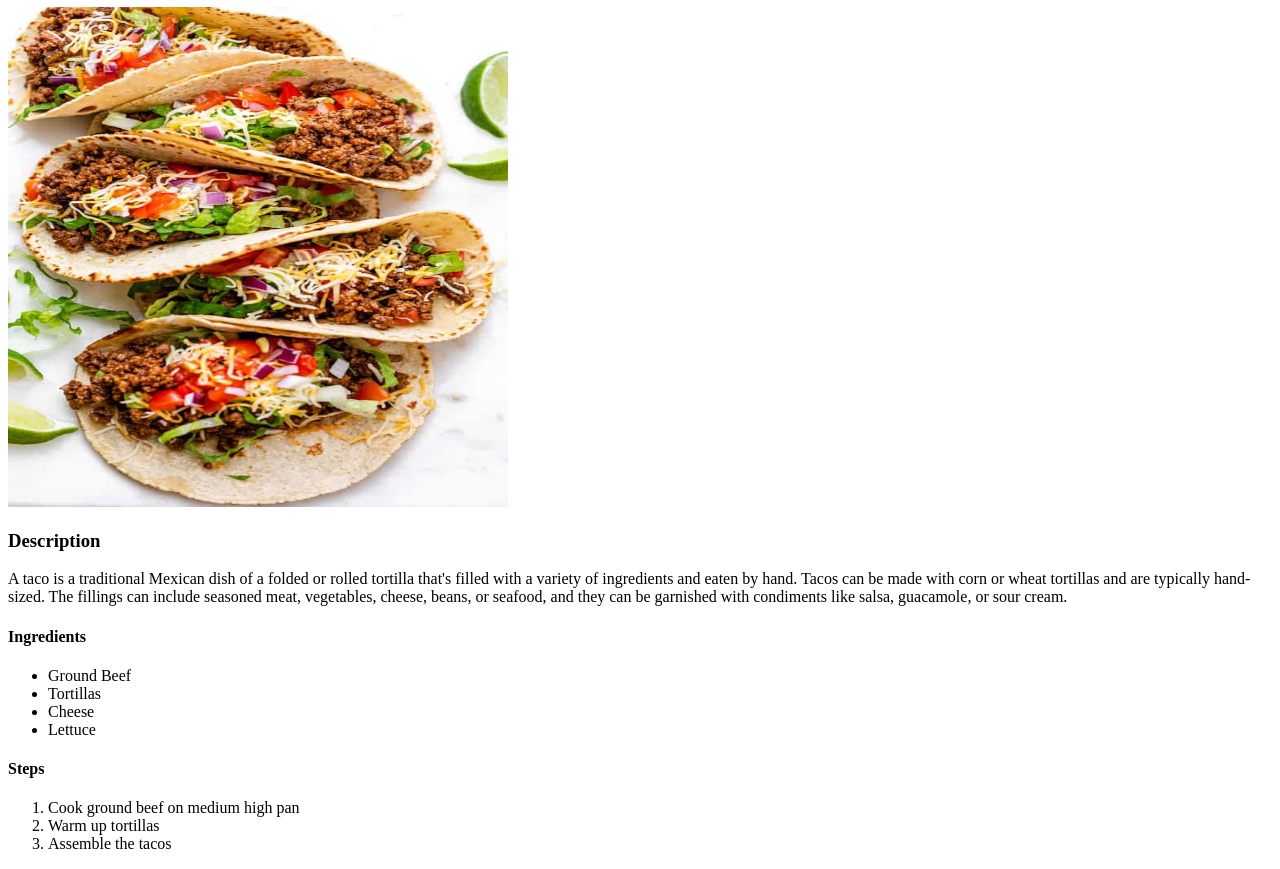
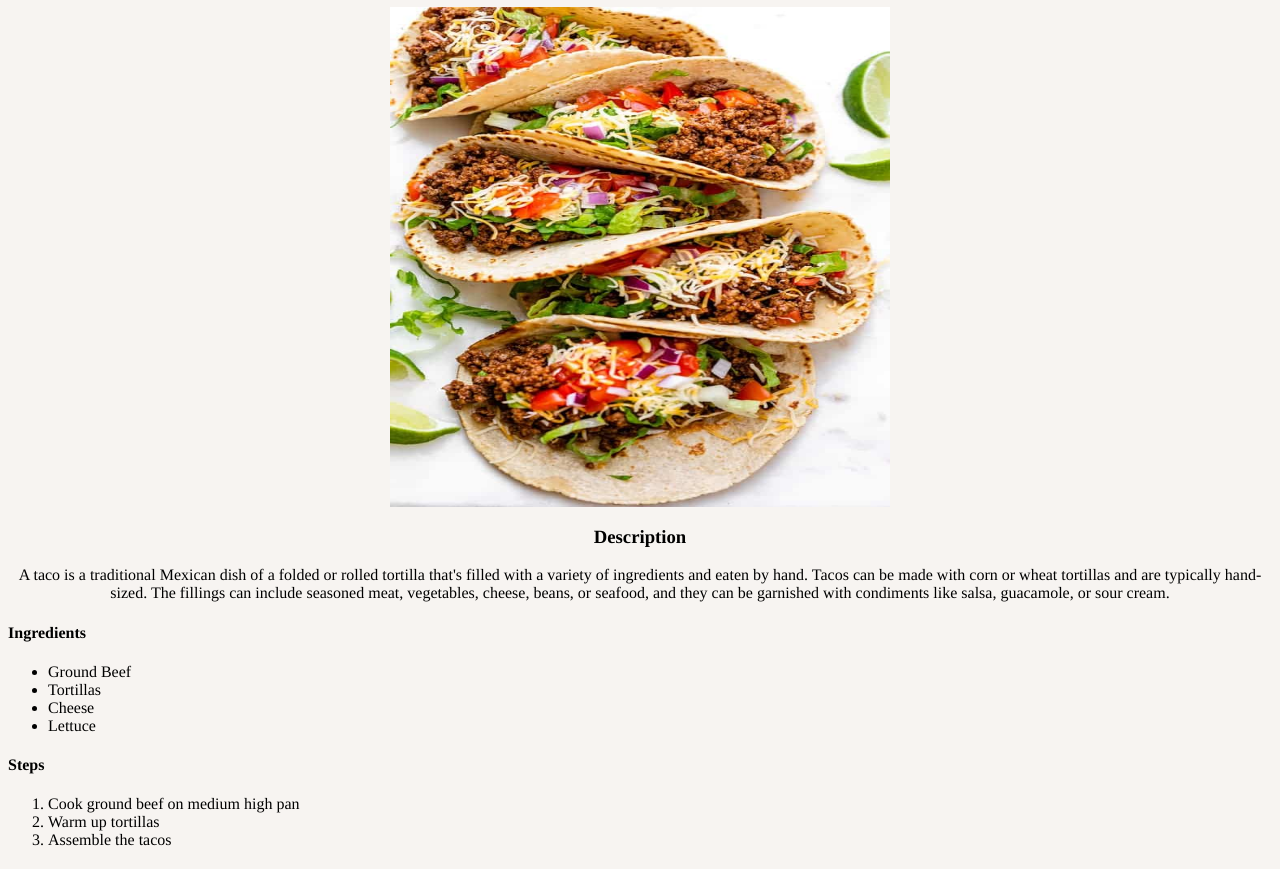
Before and after one commit to blakedoescoding/odin-recipes, a plain HTML site: page recipes/taco.html in a window 1280 px wide. Shown: the part 73-942 px from the top of the page. Drawn offline with Linux system fonts and the light colour scheme.

Commit message:
Added CSS styling to 3 HTML pages for the pasta, cake and taco html pages.
Gave them all similar styling with the background color, as well as font and
class names so that they all have the same style.

```diff
--- a/recipes/taco.html
+++ b/recipes/taco.html
@@ -3,13 +3,15 @@
     <head>
         <meta charset="UTF-8">
         <title>Taco Recipe</title>
+        <link rel="stylesheet" href="../styles.css">
     </head>
     <body>
         <h1>Taco Recipe</h1>
-        <img src="taco.jpg" alt="Taco Image" height="500" width="500">
+        <img class="image" src="taco.jpg" alt="Taco Image" height="500" width="500">
         <h3>Description</h3>
         <p>A taco is a traditional Mexican dish of a folded or rolled tortilla that's filled with a variety of ingredients and eaten by hand. Tacos can be made with corn or wheat tortillas and are typically hand-sized.
              The fillings can include seasoned meat, vegetables, cheese, beans, or seafood, and they can be garnished with condiments like salsa, guacamole, or sour cream.</p>
+        <div class="ingredientlist">
             <h4>Ingredients</h4>
             <ul>
                 <li>Ground Beef</li>
@@ -17,12 +19,16 @@
                 <li>Cheese</li>
                 <li>Lettuce</li>
             </ul>
+        </div>
 
+        <div class="steplist">
             <h4>Steps</h4>
             <ol>
                 <li>Cook ground beef on medium high pan</li>
                 <li>Warm up tortillas</li>
                 <li>Assemble the tacos</li>
             </ol>
+        </div>
+
     </body>
 </html>
--- /dev/null
+++ b/styles.css
@@ -0,0 +1,28 @@
+body {
+    background-color: rgb(247, 244, 241);
+    font-family: "futura-pt", Times, sans-serif;
+    text-align: center;
+}
+
+/* h1 {
+    text-align: center;
+    font-family: 'futura-pt', Times, serif;
+} */
+
+.links {
+    font-family: 'futura-pt', Times, serif;
+}
+
+.image {
+    margin-right: auto;
+    margin-left: auto;
+    display: block;
+}
+
+.ingredientlist {
+    text-align: left;
+}
+
+.steplist {
+    text-align: left;
+}
```
Also changed, not shown: index.html (+10 -6 lines), recipes/pasta.html (+7 -1 lines), recipes/tresleche.html (+7 -1 lines), recipes/recipe.jpg (added). Lines whose indentation alone changed are shown as unchanged.
